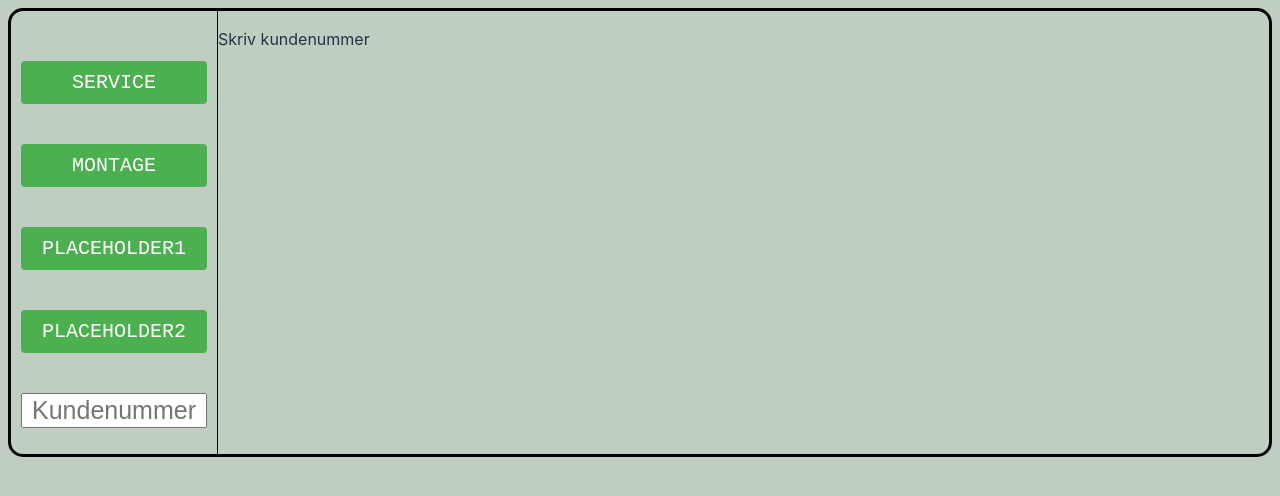
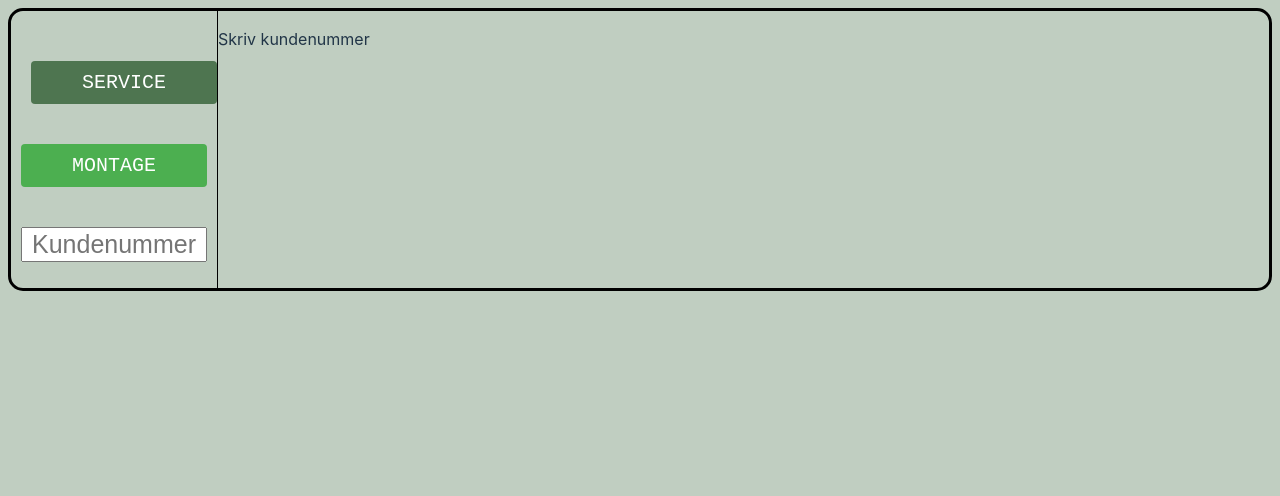
Before and after one commit to soerennova/sorenExsys, a Svelte app: page / in a window 1280 px wide. Shown: the top 496 px of the page. Built offline with nearby package versions, Linux system fonts and the light colour scheme.

Commit message:
Assign stricter types to modes

```diff
--- a/src/App.svelte
+++ b/src/App.svelte
@@ -1,11 +1,13 @@
 <script lang="ts">
-  import { getMail, getSms, getCustomer } from "./lib/webinterface";
-  import type { Customer as CustomerType } from "./lib/types";
+  import { getMail, getSms} from "./lib/webinterface";
+  import type { Customer as CustomerType, Mode } from "./lib/types";
+  import b from "./lib/economic"
   import ModeSelection from "./ModeSelection.svelte";
   import Customer from "./Customer.svelte";
   import Sms from "./lib/Sms.svelte";
+  import type economic from "./lib/economic";
 
-  let currentMode = "";
+  let currentMode: Mode = "serviceMode";
   let smsToggle: boolean;
   let mailToggle: boolean;
   let customerNumber = "";
@@ -32,7 +34,7 @@
       on:keydown={(e) => {
         if (e.key === "Enter") {
           showDiv2 = true;
-          currentCustomer = getCustomer(customerNumber);
+          currentCustomer = b.fetchCustomerData(customerNumber, currentMode);
         }
       }}
     />
@@ -99,13 +101,6 @@
     display: inline-flex;
   }
 
-  /* The switch - the box around the slider */
-
-  .frameSms {
-    padding: 5px;
-    width: 20%;
-  }
-
   .frameMail {
     width: 80%;
   }
--- a/src/ModeSelection.svelte
+++ b/src/ModeSelection.svelte
@@ -1,29 +1,18 @@
-<script>
-  export let currentMode = "";
+<script lang="ts">
+  import { type Mode, modes } from "./lib/types";
 
-  $:{console.log(currentMode)};
-  function setMode(mode) {
+  export let currentMode: Mode;
+
+  function setMode(mode: Mode) {
     currentMode = mode;
   }
-
 </script>
-
+{#each modes as {mode, name}}
 <button
-  class:selected={currentMode === "ServiceMode"}
-  on:click={()=> setMode("ServiceMode")}>SERVICE</button
+  class:selected={currentMode === mode}
+  on:click={() => setMode(mode)}>{name}</button
 >
-<button  class:selected={currentMode === "MontageMode"}
-on:click={()=>setMode("MontageMode")}
-  >MONTAGE</button
->
-<button
-class:selected={currentMode === "Placeholder1Mode"}
-  on:click={()=>setMode("Placeholder1Mode")}>PLACEHOLDER1</button
->
-<button
-class:selected={currentMode === "Placeholder2Mode"}
-  on:click={()=>setMode("Placeholder2Mode")}>PLACEHOLDER2</button
->
+{/each}
 
 <style>
   .selected {
@@ -43,7 +32,7 @@ class:selected={currentMode === "Placeholder2Mode"}
     padding: 10px;
     margin-top: 40px;
     text-align: center;
-    background-color: #4CAF50;
+    background-color: #4caf50;
     color: white;
     border: none;
     border-radius: 4px;
@@ -53,6 +42,4 @@ class:selected={currentMode === "Placeholder2Mode"}
     font-family: monospace;
     font-size: 20px;
   }
-
-
 </style>
--- a/src/lib/types.ts
+++ b/src/lib/types.ts
@@ -7,4 +7,9 @@ export interface Customer {
   time: string;
 }
 
-  export type Mode = ('serviceMode' | 'montageMode')
+export type Mode = "serviceMode" | "montageMode";
+
+export const modes: Array<{ mode: Mode; name: String }> = [
+  { mode: "serviceMode", name: "SERVICE" },
+  { mode: "montageMode", name: "MONTAGE" },
+];
--- a/src/lib/webinterface.ts
+++ b/src/lib/webinterface.ts
@@ -66,18 +66,6 @@ export async function getMail(templateId: string): Promise<string> {
     </html>`;
 }
 
-export async function getCustomer(customerId: string): Promise<Customer> {
-  await delay(5000);
-  return {
-    name: "Søren",
-    address: "Lollandsgade 62, 8000 Aarhus C",
-    phone: "24638952",
-    mail: "soeren@novasolar.dk",
-    date: "99/99/9999",
-    time: "22:00 - 23:30",
-  };
-}
-
 export async function getSms(
   mode: Mode,
   customer: Customer
```
Lines whose indentation alone changed are shown as unchanged.
